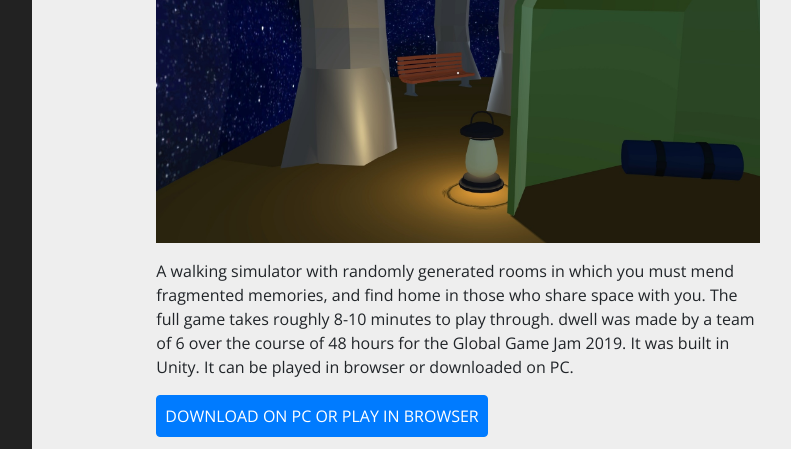
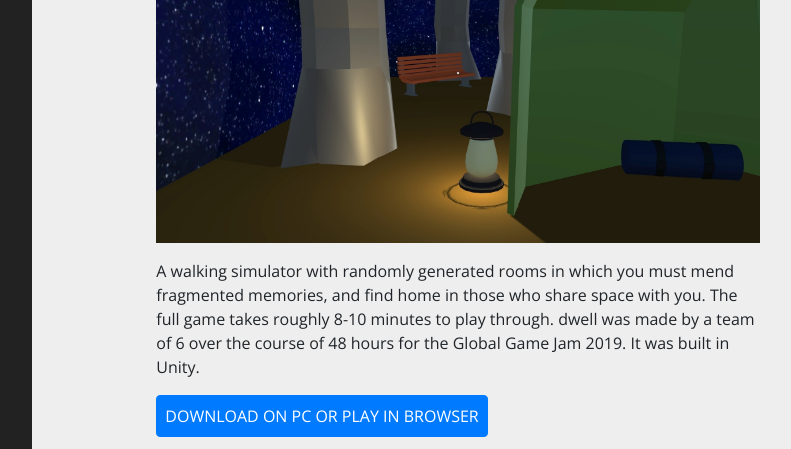
Before and after one commit to reismahnic/reis-mahnic, a Jekyll site: the page built from _games/dwell.md, in a window 1280 px wide and 900 px high, scrolled down 660 px, cut to the strip 0-449 px from the top of the window. Shown: the whole strip, without its empty margins (395-1186 px from the left). Built offline with Jekyll 4.4.1, drawn with Linux system fonts in a browser that asks for light colours.

Commit message:
Update Game “dwell”

```diff
--- a/_games/dwell.md
+++ b/_games/dwell.md
@@ -8,7 +8,7 @@
 
 ![](/assets/images/dwell1.jpg)
 
-A walking simulator with randomly generated rooms in which you must mend fragmented memories, and find home in those who share space with you. The full game takes roughly 8-10 minutes to play through. dwell was made by a team of 6 over the course of 48 hours for the Global Game Jam 2019. It was built in Unity. It can be played in browser or downloaded on PC.
+A walking simulator with randomly generated rooms in which you must mend fragmented memories, and find home in those who share space with you. The full game takes roughly 8-10 minutes to play through. dwell was made by a team of 6 over the course of 48 hours for the Global Game Jam 2019. It was built in Unity.
 <br>
 
 [DOWNLOAD ON PC OR PLAY IN BROWSER ](https://katietdyer.itch.io/dwell){:target="_blank" .btn .btn-primary .p-2}
@@ -17,7 +17,6 @@
 
 Screenshots:
 
-
 ![](/assets/images/dwell2.jpg)
 
 ![](/assets/images/dwell3.jpg)
```
